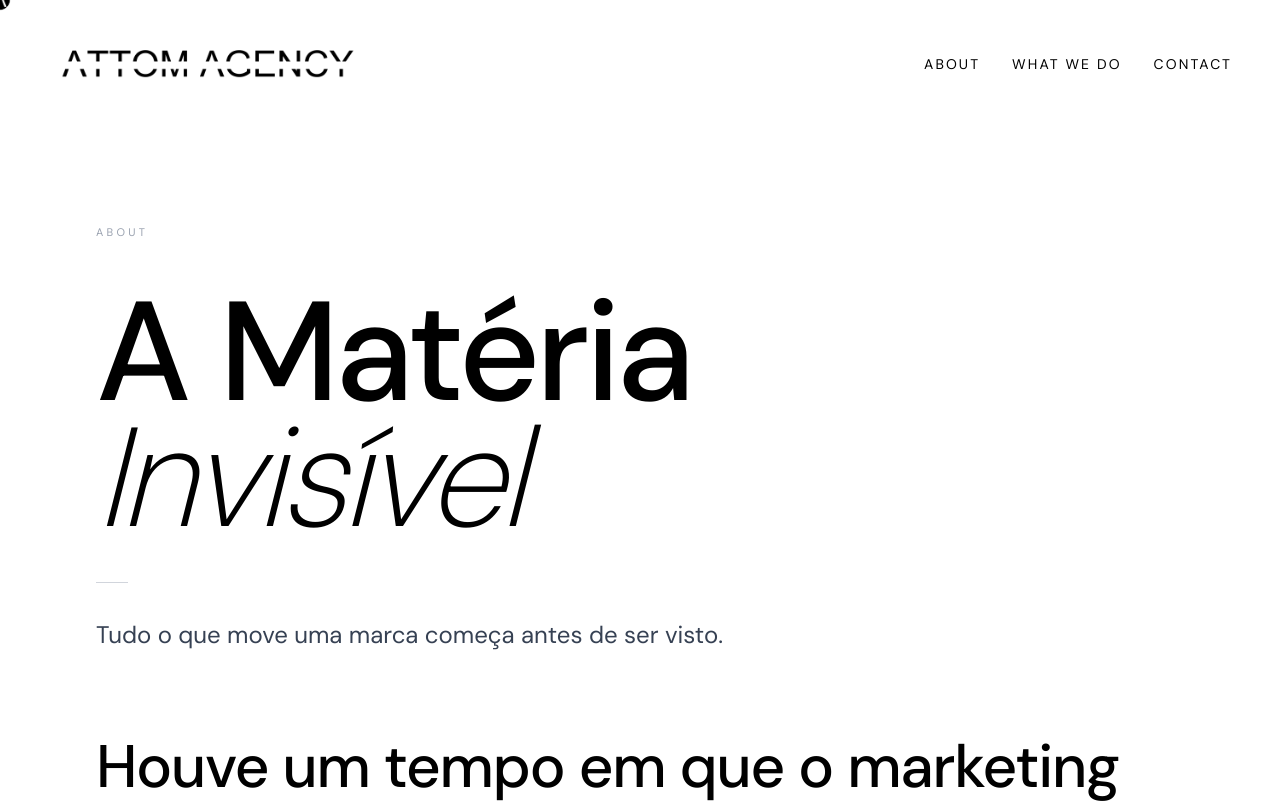
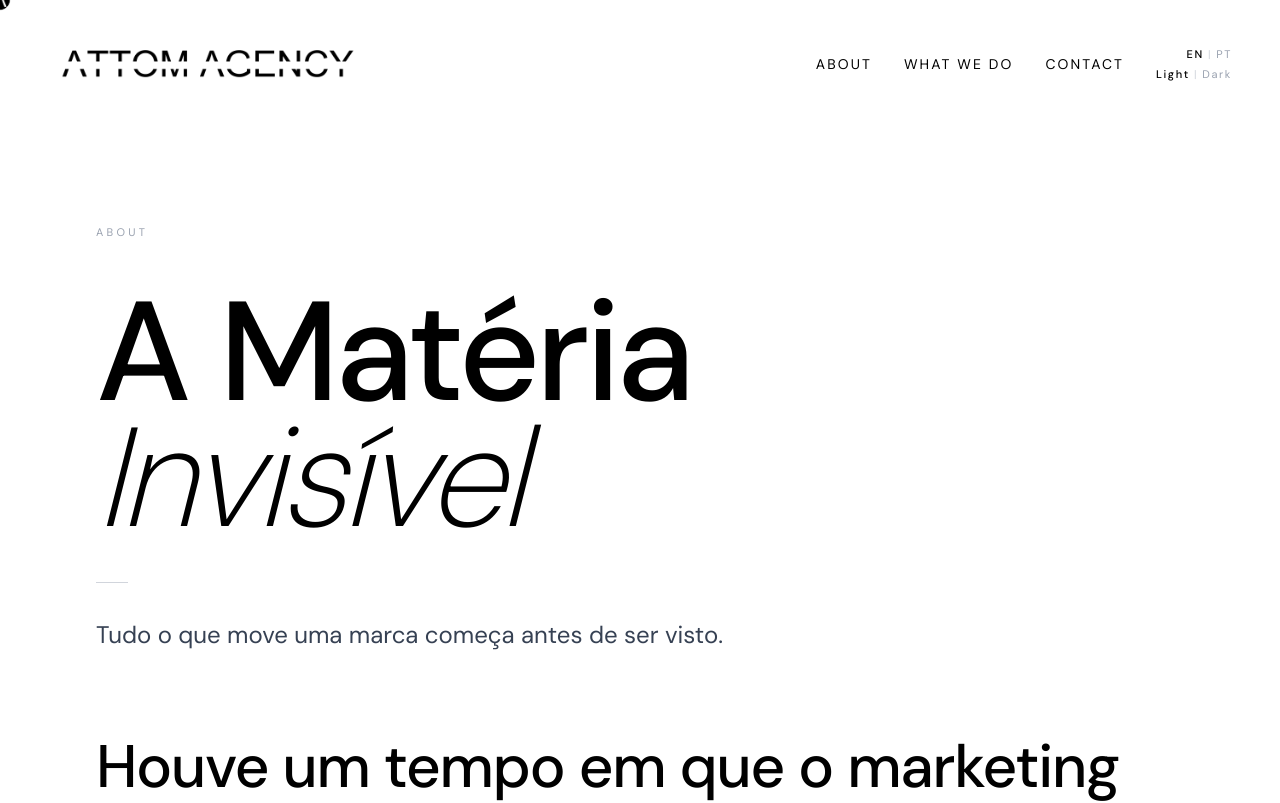
Before and after one commit to helloatomagency-arch/attom-website, a Next.js app: page /about in a window 1280 px wide. Shown: the top 803 px of the page. Built offline with nearby package versions, Linux system fonts and the light colour scheme.

Commit message:
dark mode and en pt

```diff
--- a/app/layout.tsx
+++ b/app/layout.tsx
@@ -3,6 +3,7 @@ import { DM_Sans, Geist_Mono } from "next/font/google";
 import "./globals.css";
 import IntroAnimation from "./IntroAnimation";
 import CustomCursor from "./CustomCursor";
+import { AppProvider } from "@/contexts/AppContext";
 
 const dmSans = DM_Sans({
   variable: "--font-dm-sans",
@@ -42,9 +43,11 @@ export default function RootLayout({
       className={`${dmSans.variable} ${geistMono.variable} h-full antialiased`}
     >
       <body className="min-h-full flex flex-col">
-        <IntroAnimation />
-        <CustomCursor />
-        {children}
+        <AppProvider>
+          <IntroAnimation />
+          <CustomCursor />
+          {children}
+        </AppProvider>
       </body>
     </html>
   );
--- a/components/Footer.tsx
+++ b/components/Footer.tsx
@@ -1,26 +1,42 @@
+"use client";
+
 import Link from "next/link";
+import { useApp } from "@/contexts/AppContext";
 
 export default function Footer() {
+  const { theme } = useApp();
+  const isDark = theme === "dark";
+
   return (
-    <footer className="mt-auto pt-20 pb-12 px-6 md:px-12 flex flex-col gap-4 text-sm text-gray-500 md:flex-row md:items-center md:justify-between">
+    <footer
+      className={`mt-auto pt-20 pb-12 px-6 md:px-12 flex flex-col gap-4 text-sm md:flex-row md:items-center md:justify-between ${
+        isDark ? "bg-black text-gray-500" : "bg-white text-gray-500"
+      }`}
+    >
       <p>© 2026 ATTOM Agency. All rights reserved.</p>
 
       <div className="flex flex-wrap items-center gap-6">
         <Link
           href="/privacy-policy"
-          className="hover:text-black transition underline-offset-4 hover:underline"
+          className={`underline-offset-4 hover:underline transition ${
+            isDark ? "hover:text-white" : "hover:text-black"
+          }`}
         >
           Privacy Policy
         </Link>
         <Link
           href="/cookie-policy"
-          className="hover:text-black transition underline-offset-4 hover:underline"
+          className={`underline-offset-4 hover:underline transition ${
+            isDark ? "hover:text-white" : "hover:text-black"
+          }`}
         >
           Cookie Policy
         </Link>
         <Link
           href="/terms-and-conditions"
-          className="hover:text-black transition underline-offset-4 hover:underline"
+          className={`underline-offset-4 hover:underline transition ${
+            isDark ? "hover:text-white" : "hover:text-black"
+          }`}
         >
           Terms & Conditions
         </Link>
--- a/components/Header.tsx
+++ b/components/Header.tsx
@@ -1,12 +1,23 @@
+"use client";
+
 import Link from "next/link";
 import Image from "next/image";
+import { useApp } from "@/contexts/AppContext";
 
 export default function Header() {
+  const { lang, setLang, theme, setTheme } = useApp();
+  const isDark = theme === "dark";
+
   return (
-    <header className="flex items-center justify-between pt-8 pb-0 mb-24 px-6 md:px-12">
+    <header
+      className={`flex items-center justify-between pt-8 pb-0 mb-24 px-6 md:px-12 ${
+        isDark ? "bg-black text-white" : "bg-white text-black"
+      }`}
+    >
+      {/* LOGO */}
       <Link href="/">
         <Image
-          src="/logo_v2.png"
+          src={isDark ? "/logo-dark.png" : "/logo_v2.png"}
           alt="ATTOM"
           width={160}
           height={64}
@@ -15,17 +26,82 @@ export default function Header() {
         />
       </Link>
 
+      {/* NAV + TOGGLES */}
+      <div className="flex items-center gap-8">
         <nav className="flex items-center gap-8 text-sm uppercase tracking-[0.15em]">
-        <Link href="/about" className="hover:opacity-60 transition">
+          <Link
+            href="/about"
+            className={`transition hover:opacity-60 ${isDark ? "text-white" : "text-black"}`}
+          >
             About
           </Link>
-        <Link href="/what-we-do" className="hover:opacity-60 transition">
+          <Link
+            href="/what-we-do"
+            className={`transition hover:opacity-60 ${isDark ? "text-white" : "text-black"}`}
+          >
             What We Do
           </Link>
-        <Link href="/contact" className="hover:opacity-60 transition">
+          <Link
+            href="/contact"
+            className={`transition hover:opacity-60 ${isDark ? "text-white" : "text-black"}`}
+          >
             Contact
           </Link>
         </nav>
+
+        {/* TOGGLES */}
+        <div className="flex flex-col items-end gap-1">
+          {/* LANG */}
+          <div className="flex items-center gap-1 text-[11px] tracking-[0.15em] uppercase">
+            <button
+              onClick={() => setLang("en")}
+              className={`transition ${
+                lang === "en"
+                  ? isDark ? "text-white font-medium" : "text-black font-medium"
+                  : "text-gray-400"
+              }`}
+            >
+              EN
+            </button>
+            <span className="text-gray-300">|</span>
+            <button
+              onClick={() => setLang("pt")}
+              className={`transition ${
+                lang === "pt"
+                  ? isDark ? "text-white font-medium" : "text-black font-medium"
+                  : "text-gray-400"
+              }`}
+            >
+              PT
+            </button>
+          </div>
+
+          {/* THEME */}
+          <div className="flex items-center gap-1 text-[11px] tracking-[0.15em] uppercase">
+            <button
+              onClick={() => setTheme("light")}
+              className={`transition ${
+                theme === "light"
+                  ? isDark ? "text-white font-medium" : "text-black font-medium"
+                  : "text-gray-400"
+              }`}
+            >
+              Light
+            </button>
+            <span className="text-gray-300">|</span>
+            <button
+              onClick={() => setTheme("dark")}
+              className={`transition ${
+                theme === "dark"
+                  ? isDark ? "text-white font-medium" : "text-black font-medium"
+                  : "text-gray-400"
+              }`}
+            >
+              Dark
+            </button>
+          </div>
+        </div>
+      </div>
     </header>
   );
 }
--- /dev/null
+++ b/contexts/AppContext.tsx
@@ -0,0 +1,61 @@
+"use client";
+
+import { createContext, useContext, useEffect, useState } from "react";
+
+type Lang = "en" | "pt";
+type Theme = "light" | "dark";
+
+interface AppContextType {
+  lang: Lang;
+  setLang: (l: Lang) => void;
+  theme: Theme;
+  setTheme: (t: Theme) => void;
+}
+
+const AppContext = createContext<AppContextType>({
+  lang: "en",
+  setLang: () => {},
+  theme: "light",
+  setTheme: () => {},
+});
+
+export function AppProvider({ children }: { children: React.ReactNode }) {
+  const [lang, setLangState] = useState<Lang>("en");
+  const [theme, setThemeState] = useState<Theme>("light");
+
+  useEffect(() => {
+    const savedLang = localStorage.getItem("attom_lang") as Lang | null;
+    const savedTheme = localStorage.getItem("attom_theme") as Theme | null;
+    if (savedLang) setLangState(savedLang);
+    if (savedTheme) setThemeState(savedTheme);
+  }, []);
+
+  useEffect(() => {
+    const root = document.documentElement;
+    if (theme === "dark") {
+      root.classList.add("dark");
+    } else {
+      root.classList.remove("dark");
+    }
+  }, [theme]);
+
+  const setLang = (l: Lang) => {
+    setLangState(l);
+    localStorage.setItem("attom_lang", l);
+  };
+
+  const setTheme = (t: Theme) => {
+    setThemeState(t);
+    localStorage.setItem("attom_theme", t);
+  };
+
+  return (
+    <AppContext.Provider value={{ lang, setLang, theme, setTheme }}>
+      {children}
+    </AppContext.Provider>
+  );
+}
+
+export function useApp() {
+  return useContext(AppContext);
+}
```
Also changed, not shown: public/logo-dark.png (added). Lines whose indentation alone changed are shown as unchanged.
